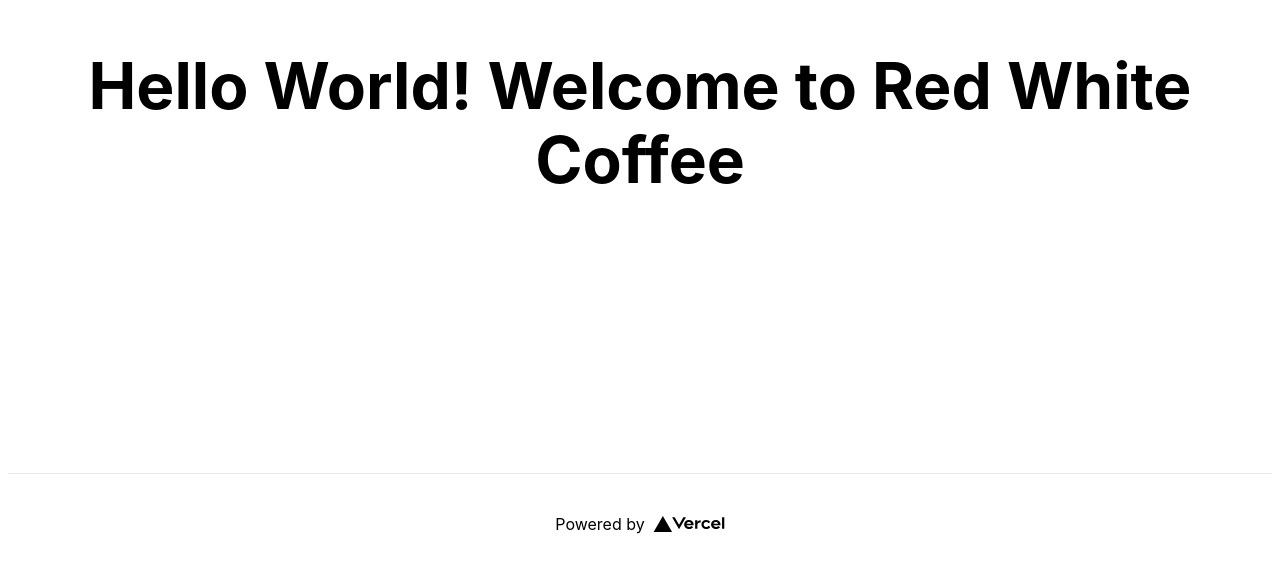
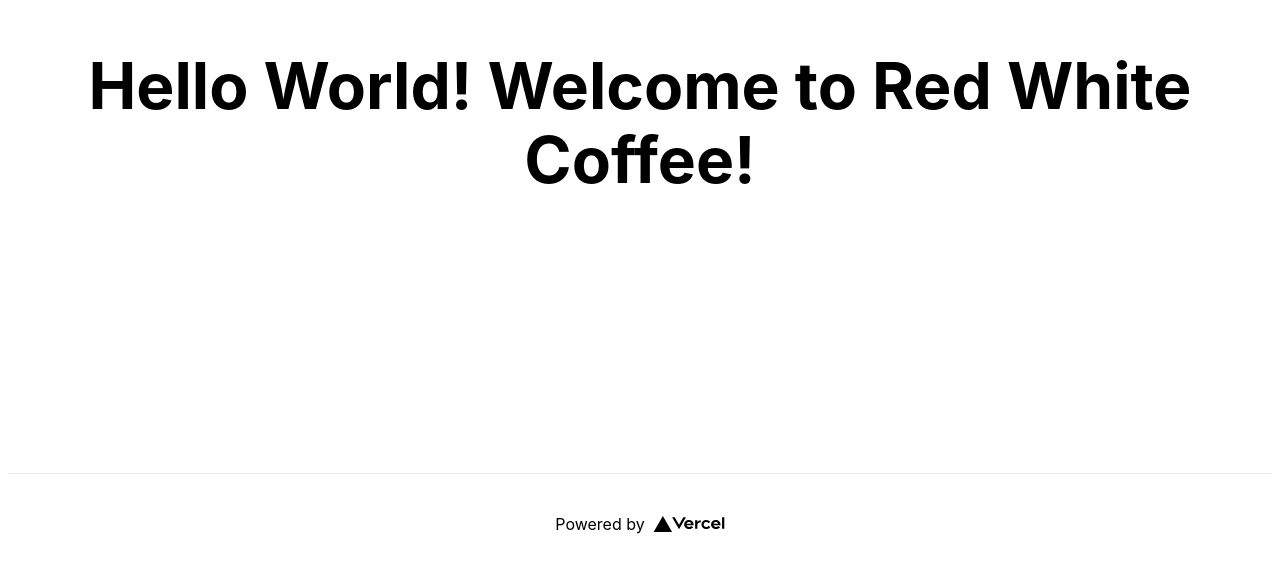
Before and after one commit to Varx-Bali/boboho, a Next.js app: page / in a window 1280 px wide. Shown: the part 227-798 px from the top of the page. Built offline with nearby package versions, Linux system fonts and the light colour scheme.

Commit message:
Update index.js
-update title

```diff
--- a/pages/index.js
+++ b/pages/index.js
@@ -13,7 +13,7 @@ export default function Home() {
 
       <main className={styles.main}>
         <h1 className={styles.title}>
-          Hello World! Welcome to Red White Coffee
+          Hello World! Welcome to Red White Coffee!
         </h1>
       </main>
 
```
